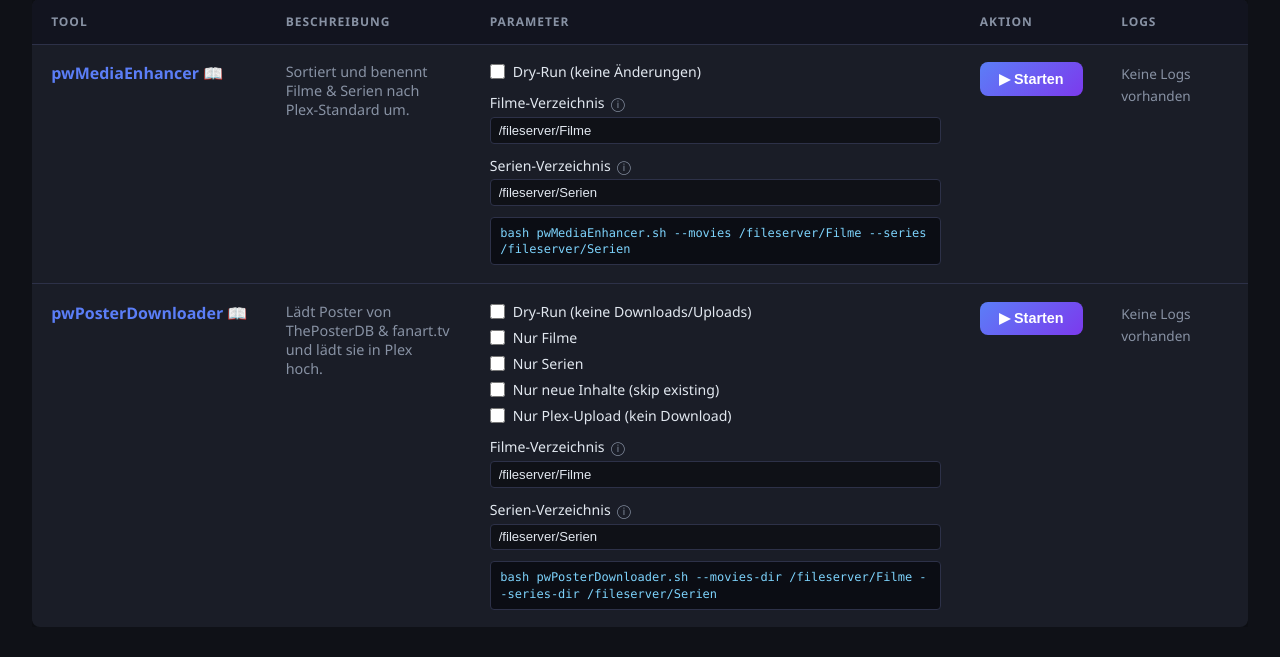
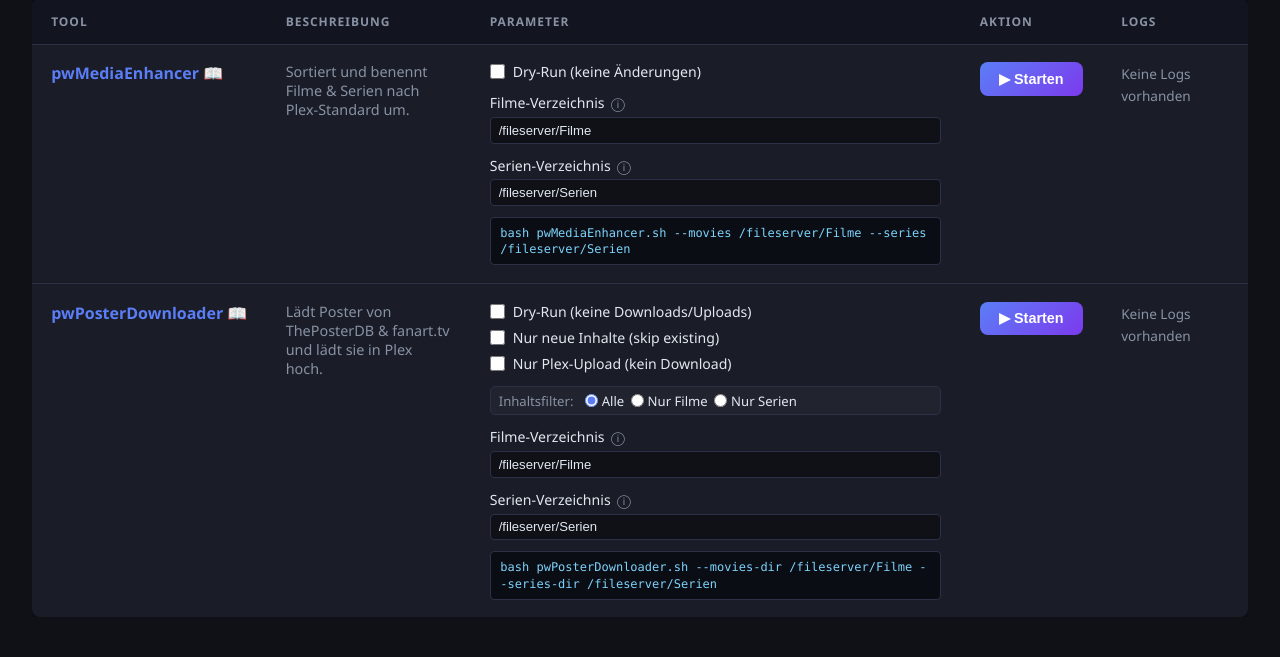
Before and after one commit to pennywise81/pwMediaManager, a Flask app: page / in a window 1280 px wide. Shown: the part 142-799 px from the top of the page. After the commit the page ends 759 px from the top, so only its background shows below. Run offline with Flask 3, Linux system fonts and the light colour scheme; parts of the project's set-up code (start-up, migrations or seed data) failed here and were passed over.

Commit message:
Replace movies/series checkboxes with radio group
Mutually exclusive options (Alle / Nur Filme / Nur Serien) now rendered
as a styled radio group. updateCmd handles radio_groups in JS.

Co-authored-by: Copilot <223556219+Copilot@users.noreply.github.com>

```diff
--- a/app/app.py
+++ b/app/app.py
@@ -50,11 +50,20 @@ SCRIPTS = {
         "script":      "/scripts/pwPosterDownloader/pwPosterDownloader.sh",
         "log_prefix":  "pwPosterDownloader",
         "params": [
-            {"id": "dry_run",       "flag": "--dry-run",       "label": "Dry-Run (keine Downloads/Uploads)"},
-            {"id": "movies_only",   "flag": "--movies-only",   "label": "Nur Filme"},
-            {"id": "series_only",   "flag": "--series-only",   "label": "Nur Serien"},
-            {"id": "skip_existing", "flag": "--skip-existing", "label": "Nur neue Inhalte (skip existing)"},
+            {"id": "dry_run",       "flag": "--dry-run",          "label": "Dry-Run (keine Downloads/Uploads)"},
+            {"id": "skip_existing", "flag": "--skip-existing",    "label": "Nur neue Inhalte (skip existing)"},
             {"id": "plex_upload",   "flag": "--plex-upload-only", "label": "Nur Plex-Upload (kein Download)"},
+        ],
+        "radio_groups": [
+            {
+                "id": "content_filter",
+                "label": "Inhaltsfilter",
+                "options": [
+                    {"value": "",              "label": "Alle"},
+                    {"value": "--movies-only", "label": "Nur Filme"},
+                    {"value": "--series-only", "label": "Nur Serien"},
+                ],
+            },
         ],
         "dir_inputs": [
             {
--- a/app/static/style.css
+++ b/app/static/style.css
@@ -170,6 +170,36 @@ header h1 {
   display: block;
 }
 
+.radio-group {
+  display: flex;
+  align-items: center;
+  flex-wrap: wrap;
+  gap: 0.4rem;
+  margin-top: 0.35rem;
+  padding: 0.3rem 0.5rem;
+  background: rgba(255,255,255,0.03);
+  border: 1px solid var(--border);
+  border-radius: 5px;
+}
+.radio-group-label {
+  font-size: 0.82rem;
+  color: var(--muted);
+  margin-right: 0.3rem;
+  white-space: nowrap;
+}
+.param-radio {
+  display: flex;
+  align-items: center;
+  gap: 0.25rem;
+  font-size: 0.82rem;
+  cursor: pointer;
+  margin-top: 0;
+}
+.param-radio input[type="radio"] {
+  accent-color: var(--accent);
+  cursor: pointer;
+}
+
 /* Command preview */
 .cmd-preview {
   margin-top: 0.7rem;
--- a/app/templates/index.html
+++ b/app/templates/index.html
@@ -49,6 +49,21 @@
                   {{ param.label }}
                 </label>
                 {% endfor %}
+                {% if cfg.radio_groups is defined %}
+                  {% for rg in cfg.radio_groups %}
+                  <div class="radio-group">
+                    <span class="radio-group-label">{{ rg.label }}:</span>
+                    {% for opt in rg.options %}
+                    <label class="param-label param-radio">
+                      <input type="radio" name="{{ rg.id }}" value="{{ opt.value }}"
+                             {% if loop.first %}checked{% endif %}
+                             onchange="updateCmd('{{ key }}')">
+                      {{ opt.label }}
+                    </label>
+                    {% endfor %}
+                  </div>
+                  {% endfor %}
+                {% endif %}
                 {% if cfg.dir_inputs is defined %}
                   {% for di in cfg.dir_inputs %}
                   <div class="dir-group">
@@ -136,6 +151,10 @@
       for (const p of cfg.params || []) {
         const cb = form.querySelector(`[name="${p.id}"]`);
         if (cb && cb.checked) parts.push(p.flag);
+      }
+      for (const rg of cfg.radio_groups || []) {
+        const sel = form.querySelector(`[name="${rg.id}"]:checked`);
+        if (sel && sel.value) parts.push(sel.value);
       }
       for (const di of cfg.dir_inputs || []) {
         const inp = form.querySelector(`[name="${di.id}"]`);
```
